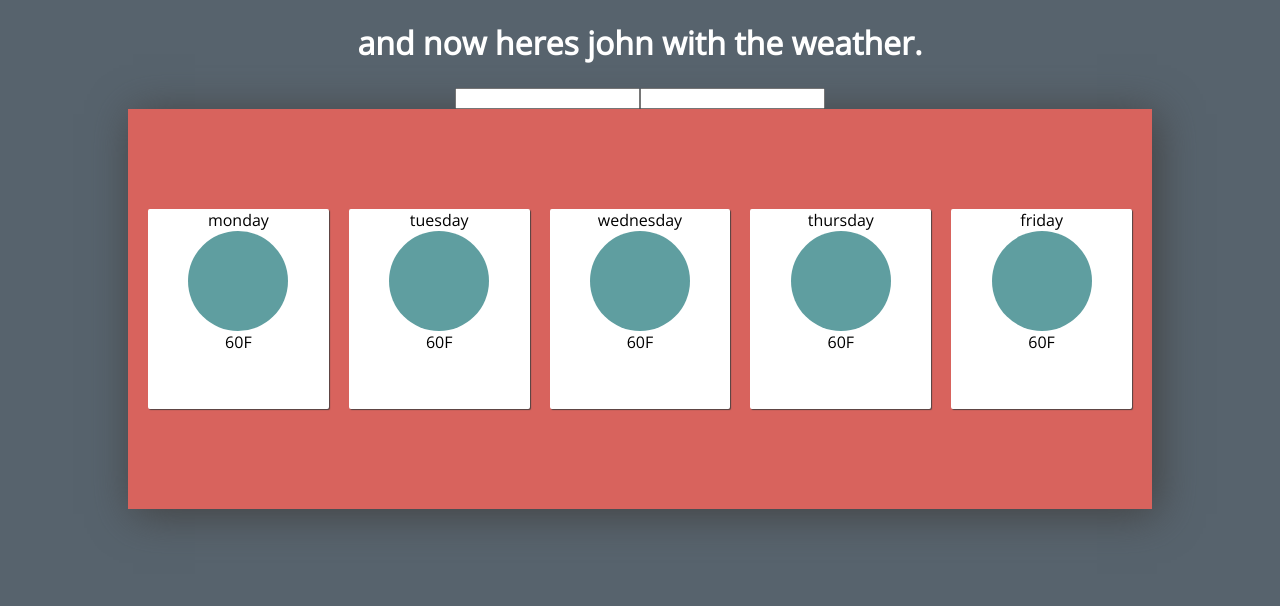
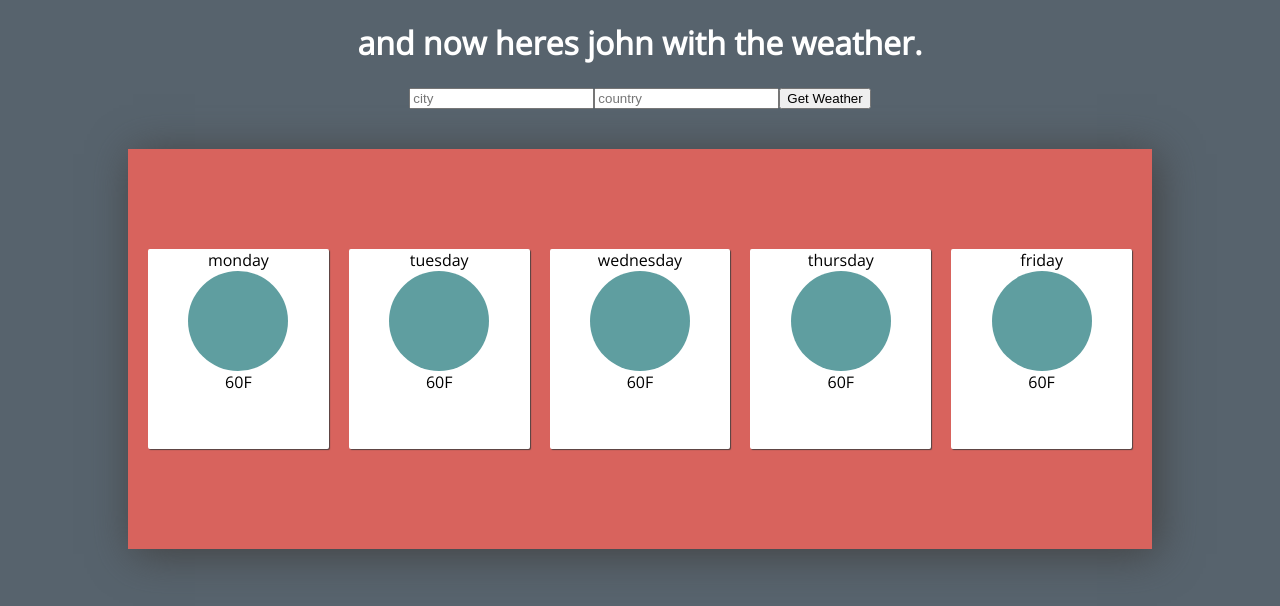
Before and after one commit to lukecamelo/weather-forecast, a React (Create React App) app: page / in a window 1280 px wide. Shown: the top 606 px of the page. Built offline with nearby package versions, Linux system fonts and the light colour scheme.

Commit message:
integrated basic (console) Open Weather Map API functionality

```diff
--- a/src/App.js
+++ b/src/App.js
@@ -1,16 +1,28 @@
 import React, { Component } from 'react';
 import Frame from './containers/Frame/Frame';
+import Form from './components/Form';
 // import Block from './components/Block/Block';
 import './App.css';
 
+const API_KEY = 'b7ed1afa86c47e8f23a654b41b195fc5';
 
 class App extends Component {
+
+  getWeather = async (e) => {
+    e.preventDefault();
+    const city = e.target.elements.city.value;
+    const country = e.target.elements.country.value;
+
+    const api_call = await fetch(`http://api.openweathermap.org/data/2.5/forecast?q=${city},${country}&appid=${API_KEY}&units=metric`);
+    const data = await api_call.json();
+    console.log(data);
+  }
+
   render() {
     return (
       <div className="App">
         <h1 style={{'color': 'white'}}>and now heres john with the weather.</h1>
-        <input type='text'/>
-        <input type="text"/>
+        <Form getWeather={this.getWeather} />
         <Frame/>
       </div>
     );
--- a/src/components/Block/DayList.js
+++ b/src/components/Block/DayList.js
@@ -2,8 +2,8 @@
 import './DayList.css'
 
 class DayList extends Component {
+
     render() {
-
         return (
             <div className='DayList'>
                 <span>{this.props.day}</span>
--- /dev/null
+++ b/src/components/Form.css
@@ -0,0 +1,3 @@
+.Form {
+    margin-bottom: 40px;
+}
--- /dev/null
+++ b/src/components/Form.js
@@ -0,0 +1,16 @@
+import React from 'react';
+import './Form.css';
+
+class Form extends React.Component {
+    render() {
+        return(
+            <form onSubmit={this.props.getWeather} className='Form'>
+                <input type="text" name='city' placeholder='city' />
+                <input type="text" name='country' placeholder='country' />
+                <button>Get Weather</button>
+            </form>
+        )
+    }
+}
+
+export default Form;
--- a/src/containers/Frame/Frame.js
+++ b/src/containers/Frame/Frame.js
@@ -1,12 +1,6 @@
 import React, {Component} from 'react';
 import DayList from '../../components/Block/DayList';
 import './Frame.css';
-
-const input = () => {
-    return (
-        <input type="text"/>
-    );
-}
 
 class Frame extends Component {
     render () {
```
